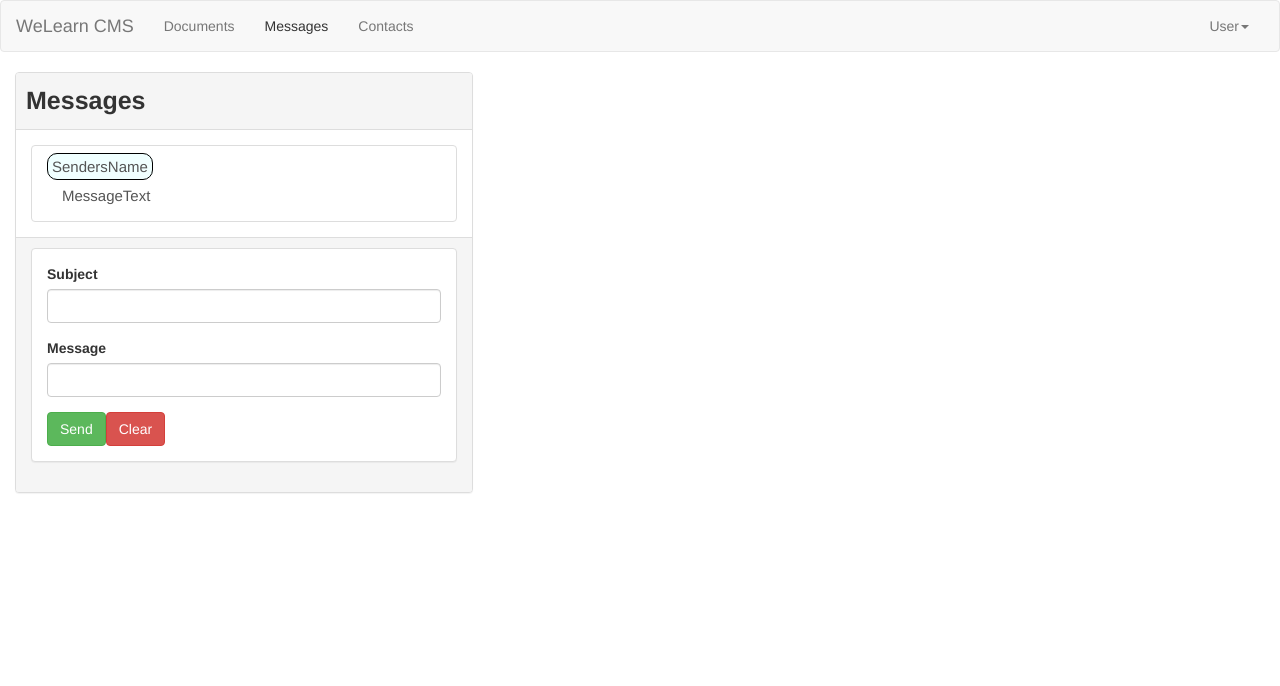
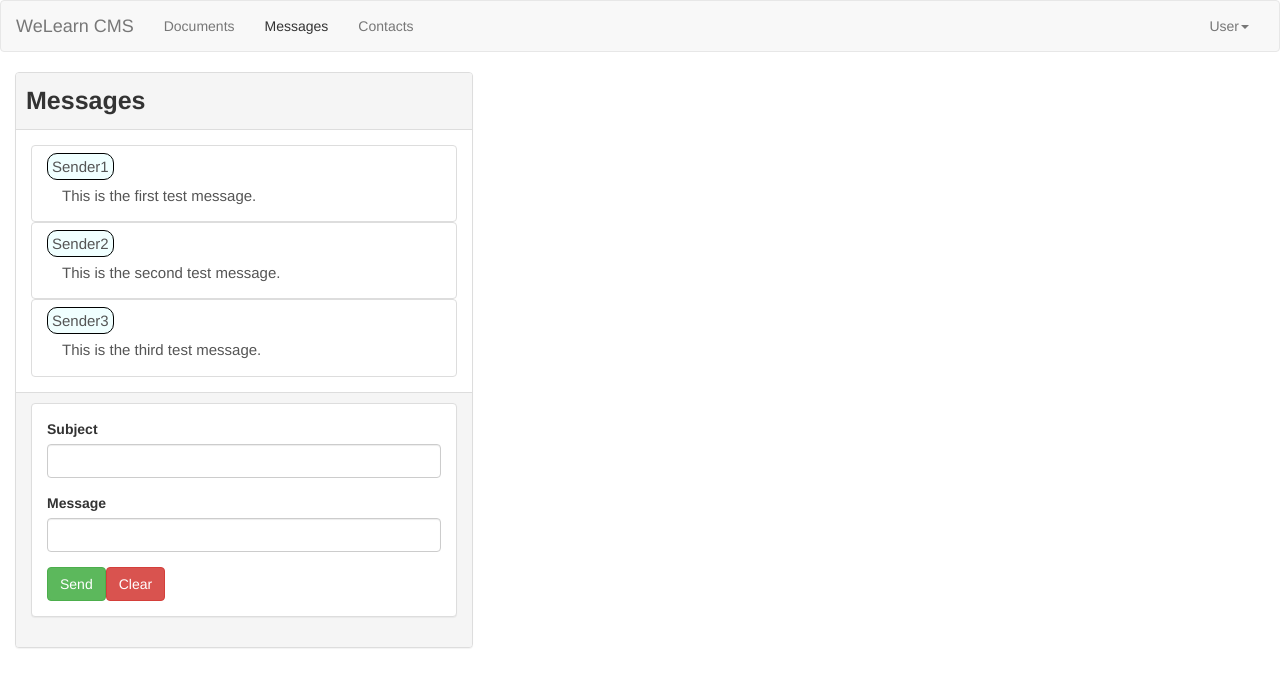
Before and after one commit to Swilsonlds/cms, an Angular app: page / in a window 1280 px wide. Both pictures are taken after a click on the link "Messages". Shown: the top 686 px of the page. Built offline with nearby package versions, Linux system fonts and the light colour scheme.

Commit message:
Mostly working, just switches to the document page when a new message is created. Not sure why.

```diff
--- a/src/app/app.component.html
+++ b/src/app/app.component.html
@@ -1,6 +1,6 @@
-<cms-header (selectedFeatureEvent)=switchView($event)></cms-header>
-<div class="container pull-left" [ngSwitch]="selectedFeature">
-    <cms-documents *ngSwitchCase="'documents'"></cms-documents>
-    <cms-message-list *ngSwitchCase="'messages'"></cms-message-list>
-    <cms-contacts *ngSwitchCase="'contacts'"></cms-contacts>
+<cms-header (selectedFeatureEvent)="switchView($event)"></cms-header>
+<div class="container pull-left">
+  <cms-documents *ngIf="selectedFeature === 'documents'"></cms-documents>
+  <cms-message-list *ngIf="selectedFeature === 'messages'"></cms-message-list>
+  <cms-contacts *ngIf="selectedFeature === 'contacts'"></cms-contacts>
 </div>
--- a/src/app/messages/message-edit/message-edit.component.html
+++ b/src/app/messages/message-edit/message-edit.component.html
@@ -10,6 +10,7 @@
             class="form-control"
             size="120"
             max="120"
+            #subject
           />
         </div>
 
@@ -21,13 +22,14 @@
             class="form-control"
             max="255"
             size="120"
+            #msgText
           />
         </div>
       </div>
       <div class="row">
         <div class="col-xs-12">
-          <button class="btn btn-success" type="submit">Send</button>
-          <button class="btn btn-danger" type="button">Clear</button>
+          <button (click)="onSendMessage()" class="btn btn-success" type="submit">Send</button>
+          <button (click)="onClear()" class="btn btn-danger" type="button">Clear</button>
         </div>
       </div>
     </form>
--- a/src/app/messages/message-edit/message-edit.component.ts
+++ b/src/app/messages/message-edit/message-edit.component.ts
@@ -1,4 +1,5 @@
-import { Component } from '@angular/core';
+import { Component, ElementRef, EventEmitter, Output, ViewChild } from '@angular/core';
+import { Message } from '../message.model';
 
 @Component({
   selector: 'cms-message-edit',
@@ -6,5 +7,30 @@ import { Component } from '@angular/core';
   styleUrl: './message-edit.component.css'
 })
 export class MessageEditComponent {
+  @ViewChild('subject', { static: true }) subjectInputRef: ElementRef;
+  @ViewChild('msgText', { static: true }) msgTextInputRef: ElementRef;
 
+  @Output() addMessageEvent = new EventEmitter<Message>();
+
+  currentSender: string = 'Your Name'; // Replace with your name
+
+  onSendMessage() {
+    const subjectValue = this.subjectInputRef.nativeElement.value;
+    const msgTextValue = this.msgTextInputRef.nativeElement.value;
+
+    const newMessage = new Message(
+      '1', // You may want to generate a unique ID or handle this differently
+      subjectValue,
+      msgTextValue,
+      this.currentSender
+    );
+
+    this.addMessageEvent.emit(newMessage);
+    this.onClear();
+  }
+
+  onClear() {
+    this.subjectInputRef.nativeElement.value = '';
+    this.msgTextInputRef.nativeElement.value = '';
+  }
 }
--- a/src/app/messages/message-item/message-item.component.html
+++ b/src/app/messages/message-item/message-item.component.html
@@ -1,6 +1,6 @@
 <a class="list-group-item clearfix">
     <div class="">
-        <span class="messageHeader">SendersName</span>
-        <div class="messageText">MessageText</div>
+        <span class="messageHeader">{{ message.sender }}</span>
+        <div class="messageText">{{ message.msgText }}</div>
     </div>
 </a>
--- a/src/app/messages/message-item/message-item.component.ts
+++ b/src/app/messages/message-item/message-item.component.ts
@@ -1,4 +1,5 @@
-import { Component } from '@angular/core';
+import { Component, Input } from '@angular/core';
+import { Message } from '../message.model';
 
 @Component({
   selector: 'cms-message-item',
@@ -6,5 +7,5 @@ import { Component } from '@angular/core';
   styleUrl: './message-item.component.css'
 })
 export class MessageItemComponent {
-
+  @Input() message: Message;
 }
--- a/src/app/messages/message-list/message-list.component.html
+++ b/src/app/messages/message-list/message-list.component.html
@@ -9,12 +9,12 @@
           <div class="panel-body">
              <div class="row">
                 <div class="col-xs-12">
-                   <cms-message-item></cms-message-item>
+                   <cms-message-item *ngFor="let message of messages" [message]="message"></cms-message-item>
                 </div>
              </div>
           </div>
           <div class="panel-footer">
-             <cms-message-edit></cms-message-edit>
+             <cms-message-edit (addMessageEvent)="onAddMessage($event)"></cms-message-edit>
           </div>
        </div>
     </div>
--- a/src/app/messages/message-list/message-list.component.ts
+++ b/src/app/messages/message-list/message-list.component.ts
@@ -1,4 +1,5 @@
-import { Component } from '@angular/core';
+import { Component, OnInit } from '@angular/core';
+import { Message } from '../message.model';
 
 @Component({
   selector: 'cms-message-list',
@@ -6,5 +7,17 @@ import { Component } from '@angular/core';
   styleUrl: './message-list.component.css'
 })
 export class MessageListComponent {
+  messages: Message[] = [
+    new Message('1', 'Test Subject 1', 'This is the first test message.', 'Sender1'),
+    new Message('2', 'Test Subject 2', 'This is the second test message.', 'Sender2'),
+    new Message('3', 'Test Subject 3', 'This is the third test message.', 'Sender3')
+  ];
 
+  constructor() { }
+
+  ngOnInit(): void { }
+
+  onAddMessage(message: Message) {
+    this.messages.push(message);
+  }
 }
--- a/src/app/messages/messages.component.ts
+++ b/src/app/messages/messages.component.ts
@@ -6,5 +6,4 @@ import { Component } from '@angular/core';
   styleUrl: './messages.component.css'
 })
 export class MessagesComponent {
-
 }
```
